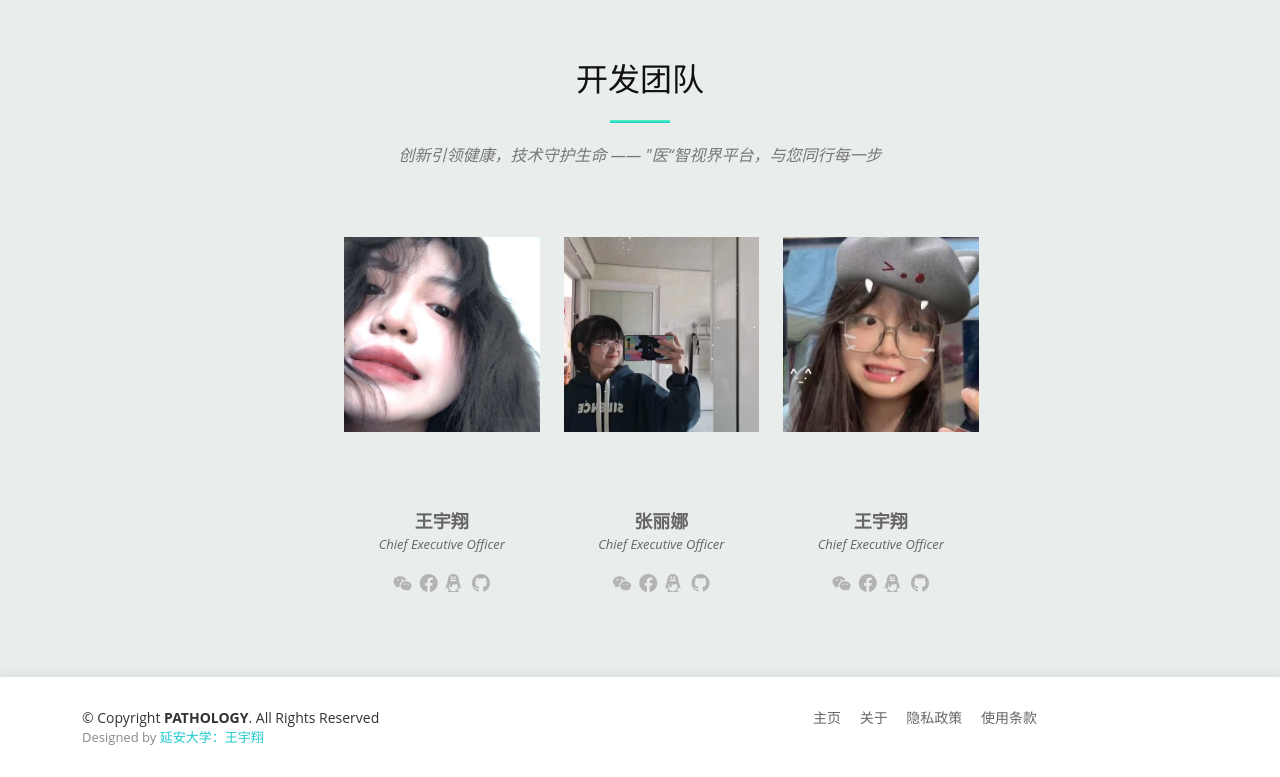
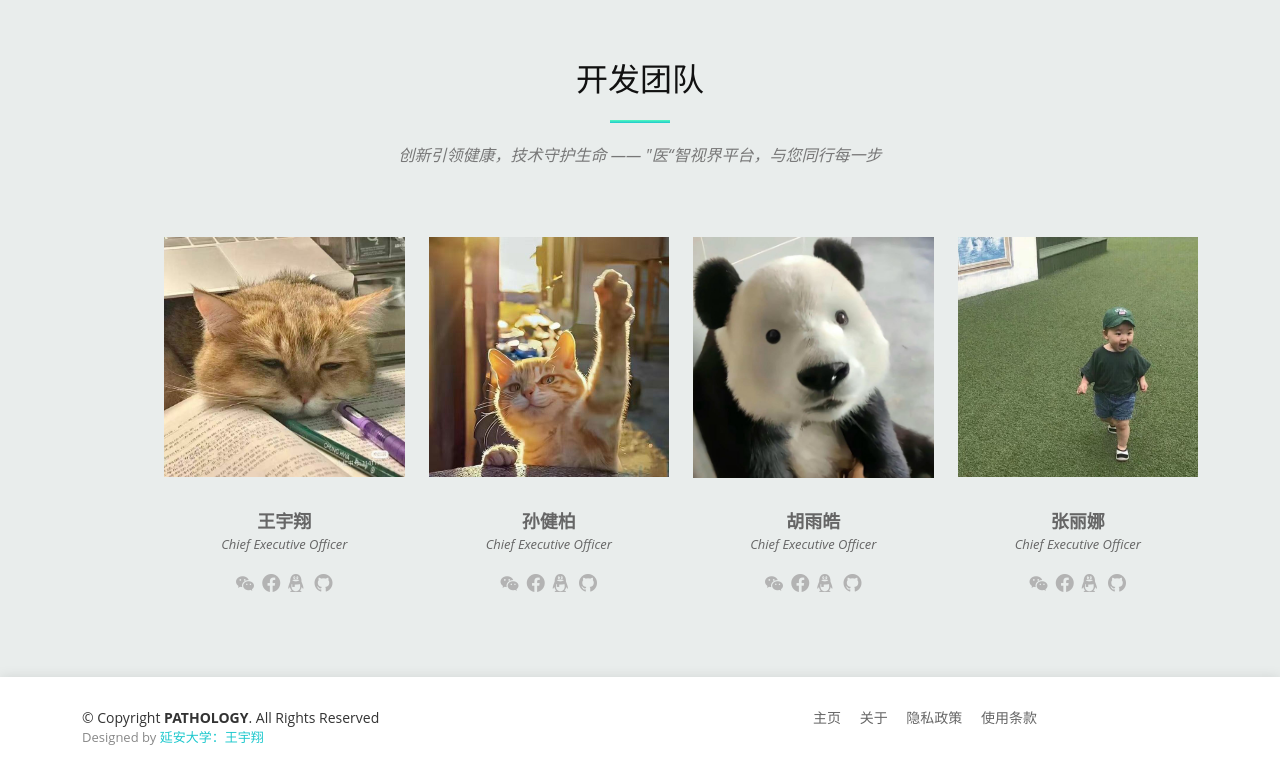
Before and after one commit to Mengsanfen/medical-diagnosis, a Django app: page / in a window 1280 px wide. Shown: the part 4262-5039 px from the top of the page. Run offline with Django 4.2, Linux system fonts and the light colour scheme; parts of the project's set-up code (start-up, migrations or seed data) failed here and were passed over; some libraries are stand-ins or nearby versions.

Commit message:
浅浅换了下团队信息

```diff
--- a/app01/templates/index.html
+++ b/app01/templates/index.html
@@ -355,10 +355,10 @@
                 <p class="section-description">创新引领健康，技术守护生命 —— "医“智视界平台，与您同行每一步</p>
             </div>
 
-            <div class="row" style="margin-left: 250px">
+            <div class="row" style="margin-left: 70px">
                 <div class="col-lg-3 col-md-6" style=" ">
                     <div class="member">
-                        <div class="pic"><img src="{% static 'img/head/na01.png' %}" alt="">
+                        <div class="pic"><img src="{% static 'img/head/wyx.jpg' %}" alt="">
                         </div>
                         <h4>王宇翔</h4>
                         <span>Chief Executive Officer</span>
@@ -372,9 +372,9 @@
                 </div>
                 <div class="col-lg-3 col-md-6" style="">
                     <div class="member">
-                        <div class="pic"><img src="{% static 'img/head/na02.jpg' %}" alt="">
+                        <div class="pic"><img src="{% static 'img/head/sjb.jpg' %}" alt="">
                         </div>
-                        <h4>张丽娜</h4>
+                        <h4>孙健柏</h4>
                         <span>Chief Executive Officer</span>
                         <div class="social">
                             <a href=""><i class="bi bi-wechat"></i></a>
@@ -386,9 +386,23 @@
                 </div>
                 <div class="col-lg-3 col-md-6" style=" ">
                     <div class="member">
-                        <div class="pic"><img src="{% static 'img/head/na03.png' %}" alt="">
+                        <div class="pic"><img src="{% static 'img/head/hyh.jpg' %}" alt="">
                         </div>
-                        <h4>王宇翔</h4>
+                        <h4>胡雨皓</h4>
+                        <span>Chief Executive Officer</span>
+                        <div class="social">
+                            <a href=""><i class="bi bi-wechat"></i></a>
+                            <a href=""><i class="bi bi-facebook"></i></a>
+                            <a href=""><i class="bi bi-tencent-qq"></i></a>
+                            <a href=""><i class="bi bi-github"></i></a>
+                        </div>
+                    </div>
+                </div>
+                <div class="col-lg-3 col-md-6" style="">
+                    <div class="member">
+                        <div class="pic"><img src="{% static 'img/head/zln.jpg' %}" alt="">
+                        </div>
+                        <h4>张丽娜</h4>
                         <span>Chief Executive Officer</span>
                         <div class="social">
                             <a href=""><i class="bi bi-wechat"></i></a>
```
Also changed, not shown: app01/static/img/head/hyh.jpg (added), app01/static/img/head/sjb.jpg (added), app01/static/img/head/wyx.jpg (added), app01/static/img/head/zln.jpg (added).
